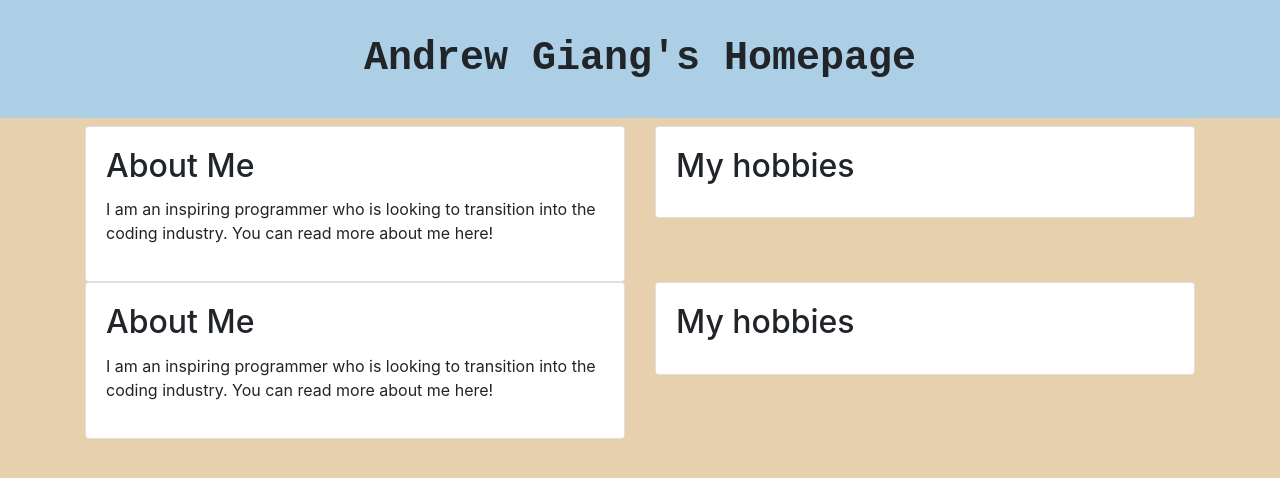
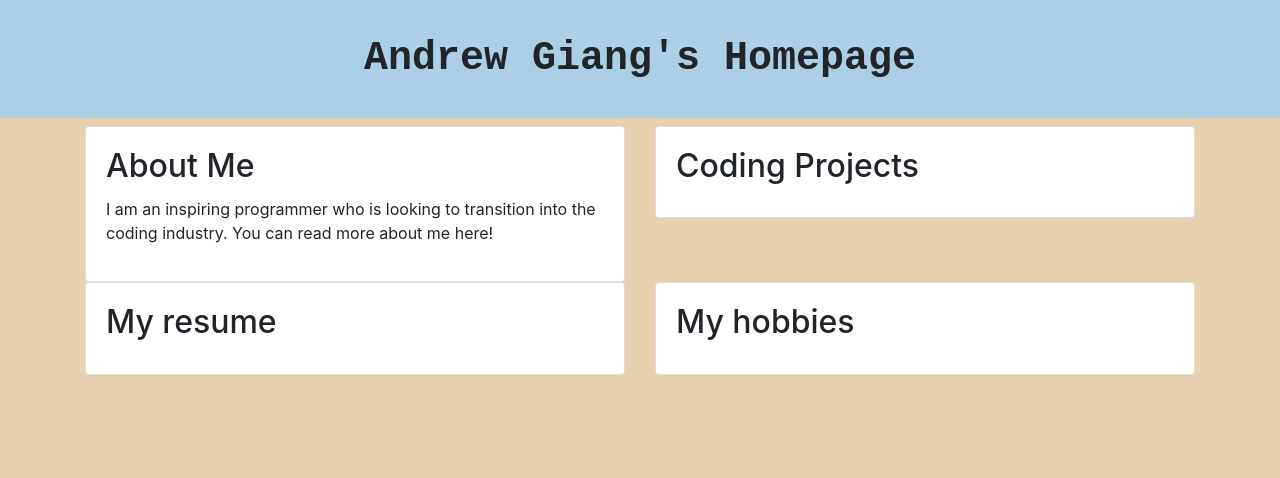
Before and after one commit to giang184/portfolio, a plain HTML site: page index.html in a window 1280 px wide. Drawn offline with Linux system fonts and the light colour scheme.

Commit message:
set up sections and info

```diff
--- a/index.html
+++ b/index.html
@@ -23,7 +23,7 @@
       <div class="col-md-6">
         <div class="card">
           <div class="card-body">
-            <h2 class="card-title">My hobbies</h2>
+            <h2 class="card-title">Coding Projects</h2>
 
 
           </div>
@@ -36,8 +36,8 @@
       <div class="col-md-6">
         <div class="card">
           <div class="card-body">
-            <h2 class="card-title">About Me</h2>
-            <p>I am an inspiring programmer who is looking to transition into the coding industry. You can read more about me here!</p>
+            <h2 class="card-title">My resume</h2>
+
           </div>
         </div>
       </div>
```
